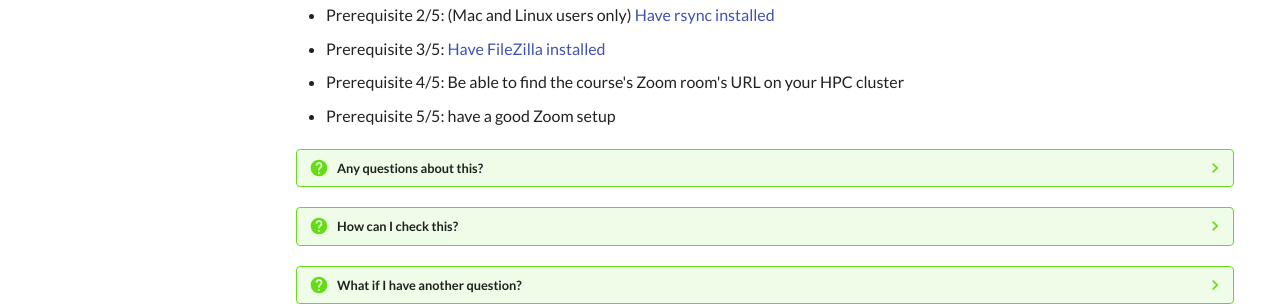
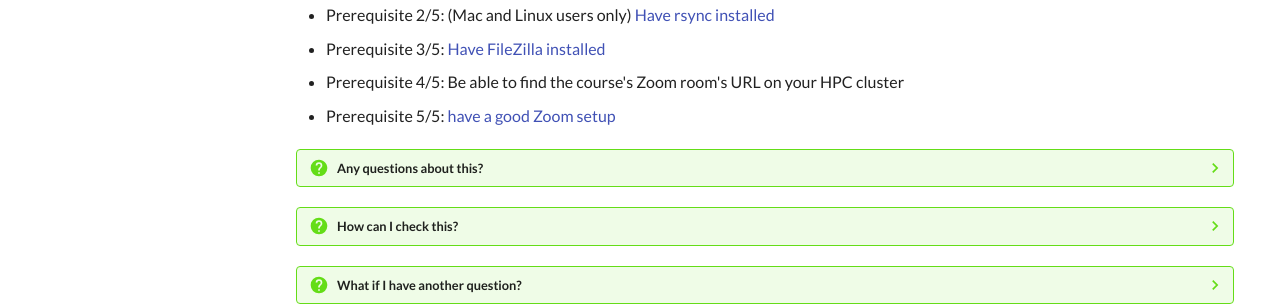
Before and after one commit to UPPMAX/naiss_file_transfer_course, an MkDocs documentation site: the page built from docs/prereqs/README.md, in a window 1280 px wide. Shown: the part 359-665 px from the top of the page. Built offline with MkDocs 1.6.1 and Material for MkDocs 9.7.7, drawn with Linux system fonts in a browser that asks for light colours; comment, search, counter and statistics services are not loaded; some of the changed lines change nothing that is shown.

Commit message:
Better links

```diff
--- a/docs/prereqs/README.md
+++ b/docs/prereqs/README.md
@@ -15,12 +15,16 @@
 
 These are the **five** prerequisites for following this course:
 
-- Prerequisite 1/5: (Windows users only) [Have MobaXterm installed](https://uppmax.github.io/naiss_file_transfer_course/faq/#how-to-install-mobaxterm)
-- Prerequisite 2/5: (Mac and Linux users only) [Have rsync installed](https://uppmax.github.io/naiss_file_transfer_course/faq/#how-to-install-rsync)
-- Prerequisite 3/5: [Have FileZilla installed](https://uppmax.github.io/naiss_file_transfer_course/faq/#how-to-install-filezilla)
+- Prerequisite 1/5: (Windows users only)
+  [Have MobaXterm installed](../faq/README.md#how-to-install-mobaxterm)
+- Prerequisite 2/5: (Mac and Linux users only)
+  [Have rsync installed](../faq/README.md#how-to-install-rsync)
+- Prerequisite 3/5:
+  [Have FileZilla installed](../faq/README.md#how-to-install-filezilla)
 - Prerequisite 4/5: Be able to find the course's Zoom room's URL
   on your HPC cluster
-- Prerequisite 5/5: have a good Zoom setup
+- Prerequisite 5/5:
+  [have a good Zoom setup](../faq/README.md#how-can-i-get-a-good-zoom-setup)
 
 ???- question "Any questions about this?"
 
```
